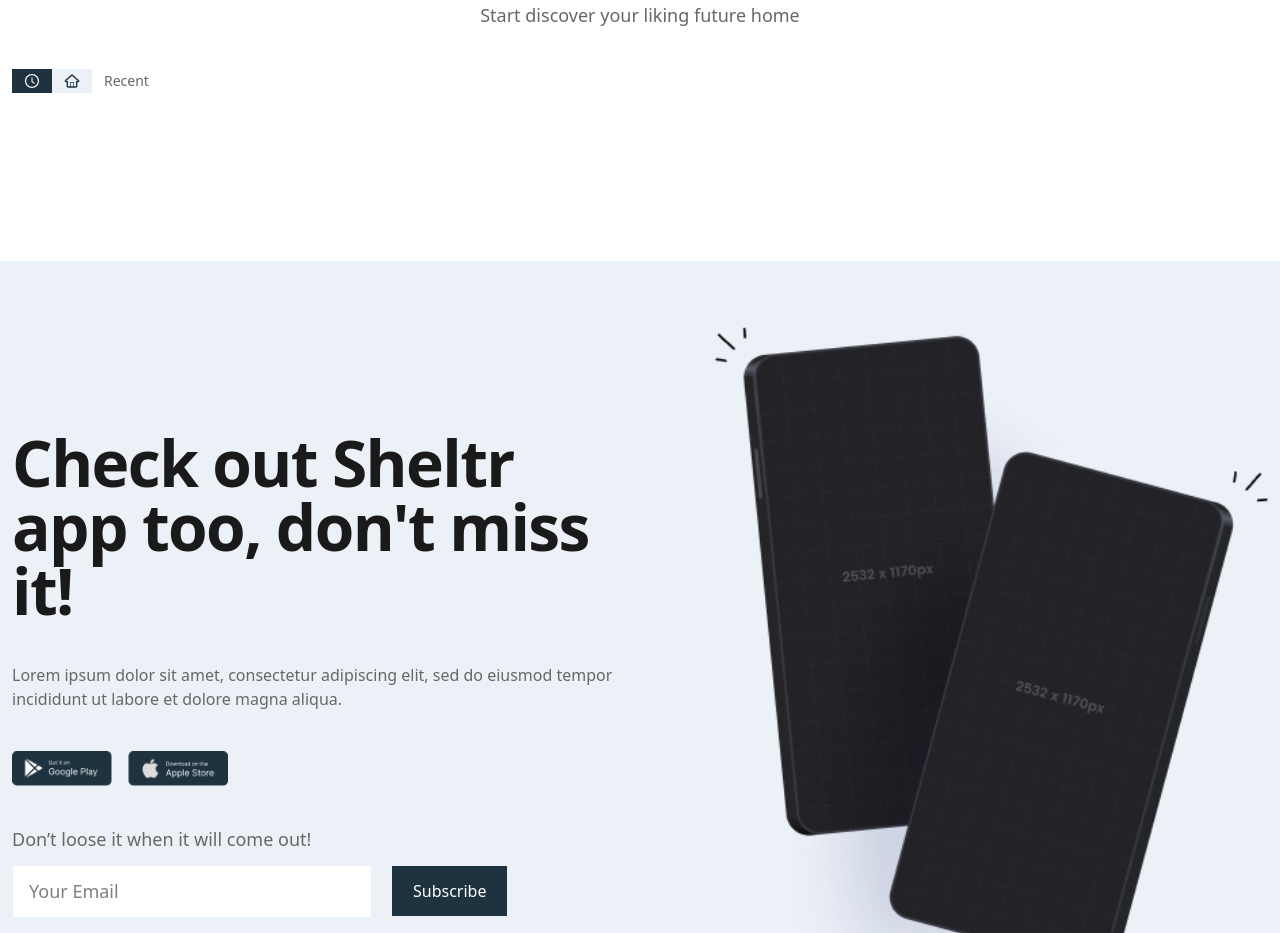
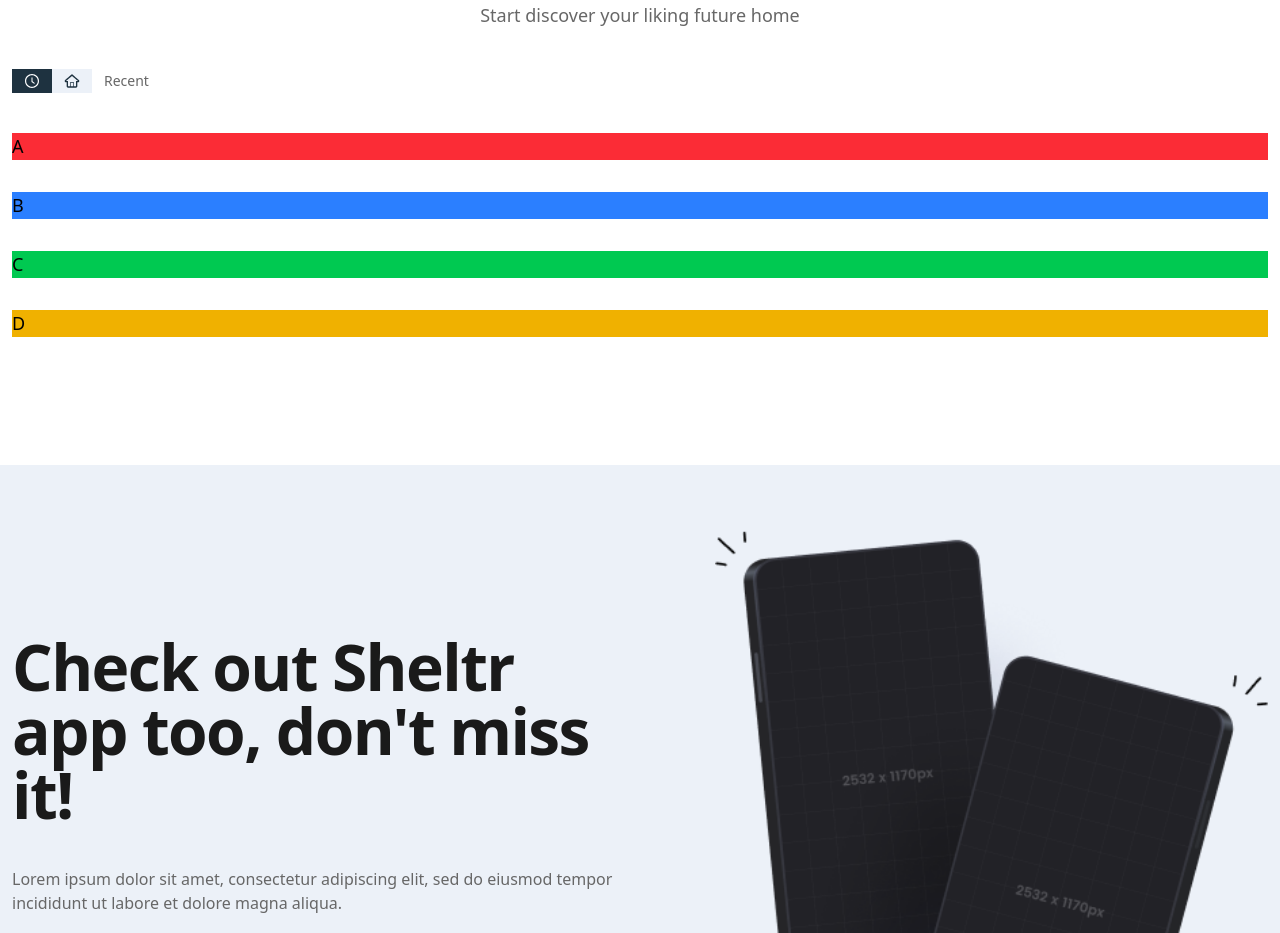
Before and after one commit to alonzojoe/sheltr, a React (Vite) app: page / in a window 1280 px wide. Shown: the part 1640-2573 px from the top of the page. Built offline with nearby package versions, Linux system fonts and the light colour scheme.

Commit message:
update props colsCount to cols (shorthand), implement component in ListingSection

```diff
--- a/src/components/Containers/GridContainer.tsx
+++ b/src/components/Containers/GridContainer.tsx
@@ -2,16 +2,16 @@
 import { cn } from "@/lib/utils";
 
 type GridContainerProps = React.ComponentProps<"div"> & {
-  colsCount: 1 | 2 | 3 | 4 | 6 | 8;
+  cols: 1 | 2 | 3 | 4 | 6 | 8;
 };
 
 const GridContainer = ({
   className,
   children,
-  colsCount,
+  cols,
   ...props
 }: GridContainerProps) => {
-  const cols = {
+  const count = {
     1: "grid-cols-1",
     2: "grid-cols-1 md:grid-cols-2",
     3: "grid-cols-1 md:grid-cols-3",
@@ -21,7 +21,7 @@
   } as const;
 
   return (
-    <div className={cn("grid", cols[colsCount], className)} {...props}>
+    <div className={cn("grid", count[cols], className)} {...props}>
       {children}
     </div>
   );
--- a/src/features/Listings/ListingsSection.tsx
+++ b/src/features/Listings/ListingsSection.tsx
@@ -3,6 +3,7 @@
 import Switcher from "./components/Switcher";
 import { useQuery } from "@tanstack/react-query";
 import { fetchRentals } from "@/services/api-calls/rentals";
+import GridContainer from "@/components/Containers/GridContainer";
 
 const ListingsSection = () => {
   const { data } = useQuery({
@@ -20,6 +21,12 @@
           subTitle={`Start discover your liking future home`}
         />
         <Switcher />
+        <GridContainer colsCount={4} className="mt-10 gap-8">
+          <div className="bg-red-500">A</div>
+          <div className="bg-blue-500">B</div>
+          <div className="bg-green-500">C</div>
+          <div className="bg-yellow-500">D</div>
+        </GridContainer>
       </Wrapper>
     </div>
   );
```
